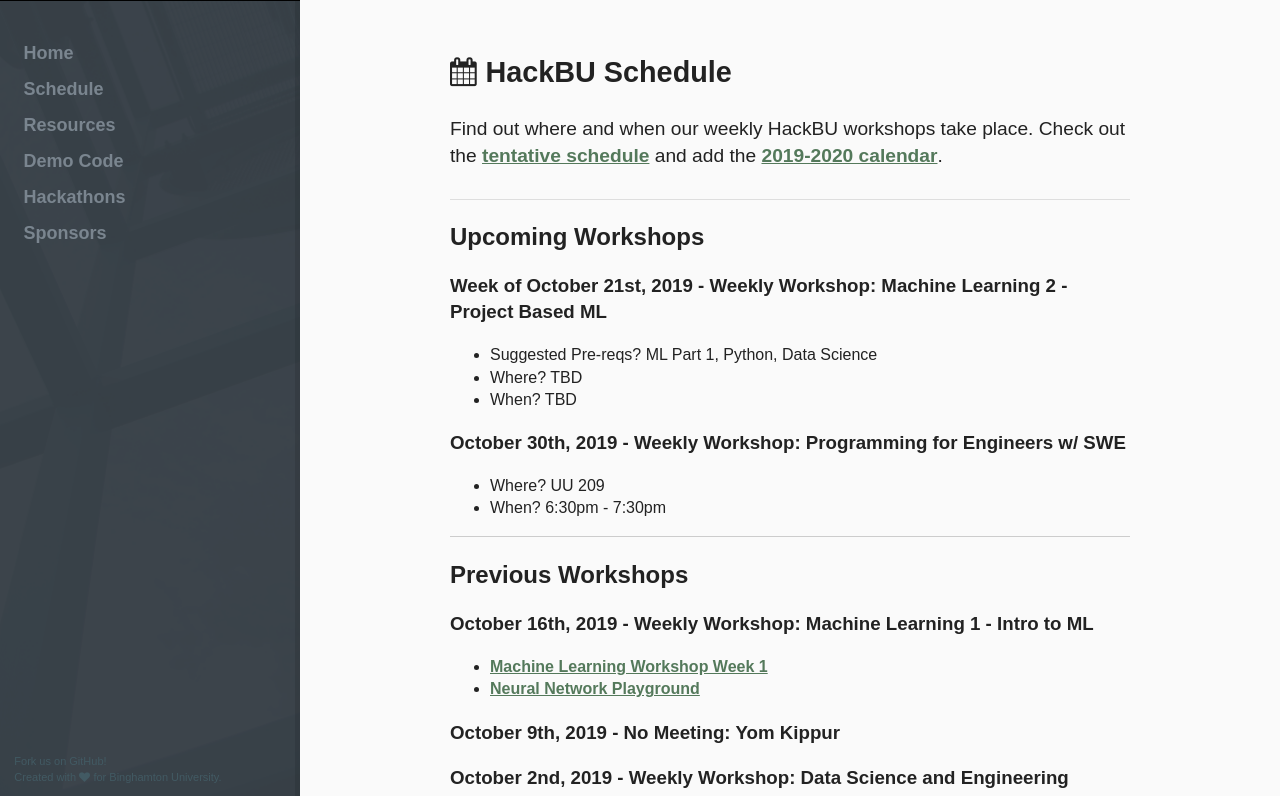
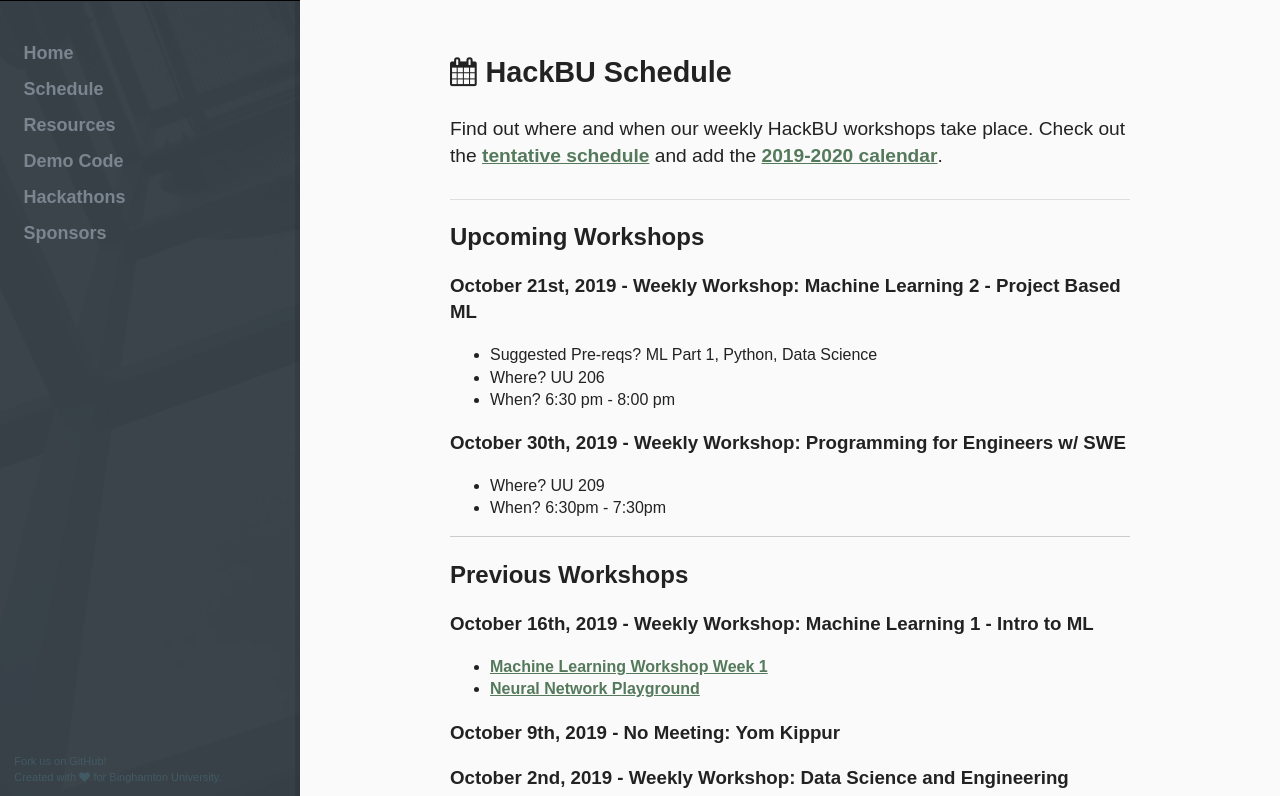
Before and after one commit to hackbinghamton/hackbinghamton.github.io, a Jekyll site: the page built from schedule/index.html, in a window 1280 px wide and 900 px high, cut to the strip 104-900 px from the top of the window. Built offline with Jekyll 4.4.1, drawn with Linux system fonts in a browser that asks for light colours; nearby versions of some CDN libraries.

Commit message:
Move workshop schedule

```diff
--- a/schedule/index.html
+++ b/schedule/index.html
@@ -9,16 +9,16 @@
 	<p>Find out where and when our weekly HackBU workshops take place. Check out the <a href="https://docs.google.com/spreadsheets/d/171UMVQsbL7_Dmp_Nngxn7VcYaq_Nuerf2sjMHddhqGg/edit?usp=sharing">tentative schedule</a> and add the <a href="https://calendar.google.com/calendar/r?cid=YmluZ2hhbXRvbi5lZHVfa3VpZzFnbXNibXU5czZhbGY0aDEzaDhuNm9AZ3JvdXAuY2FsZW5kYXIuZ29vZ2xlLmNvbQ">2019-2020 calendar</a>. </p>
 </div>
 <h2> Upcoming Workshops </h2>
-      <h3> Week of October 21st, 2019 - Weekly Workshop: Machine Learning 2 - Project Based ML</h3>
+      <h3> October 21st, 2019 - Weekly Workshop: Machine Learning 2 - Project Based ML</h3>
       <ul>
         <li>
           Suggested Pre-reqs? ML Part 1, Python, Data Science
         </li>
           <li>
-          Where? TBD
+          Where? UU 206
         </li>
         <li>
-          When? TBD
+          When? 6:30 pm - 8:00 pm
         </li>
       </ul>
       <h3> October 30th, 2019 - Weekly Workshop: Programming for Engineers w/ SWE</h3>
```
